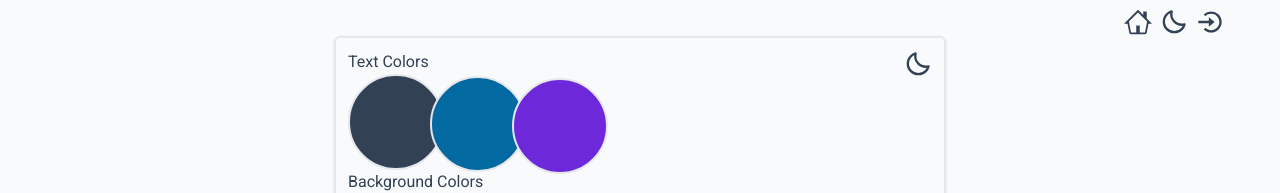
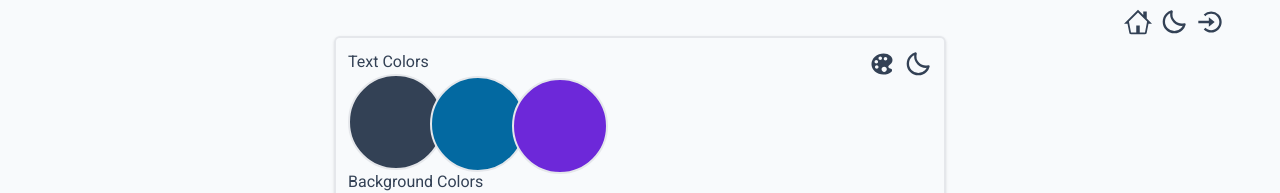
Before and after one commit to GlennStreetman/Blog, a Next.js app: page /styleGuide in a window 1280 px wide. Shown: the top 193 px of the page. Built offline with nearby package versions, Linux system fonts and the light colour scheme; no server answers.

Commit message:
fixed links and refresh bug

```diff
--- a/pages/colors.tsx
+++ b/pages/colors.tsx
@@ -6,14 +6,15 @@ import HomeButton from "../components/HomeButton";
 import Link from "next/link";
 import { GiCancel } from "react-icons/gi";
 import { AiOutlineEye } from "react-icons/ai";
-
-import dynamic from "next/dynamic";
-const DarkModeButton = dynamic(() => import("../components/darkModeButton"), { ssr: false });
+import UserPrefs from "../components/userPrefs";
+import DarkModeButton from "../components/darkModeButton";
+import { useRouter } from "next/router";
 
 function colors() {
     const [editCategory, setEditCategory] = useState("primaryText");
     const [editColor, setEditColor] = useState("");
     const [reset, setReset] = useState(1); //set to rerender page
+    const router = useRouter();
 
     useEffect(() => {
         if (localStorage.siteDarkMode === "true" || (!("siteDarkMode" in localStorage) && window.matchMedia("(prefers-color-scheme: dark)").matches)) {
@@ -79,6 +80,9 @@ function colors() {
         delete localStorage.textAccentL;
         delete localStorage.highlightStrongL;
         delete localStorage.highlightWeakL;
+        setEditCategory("primaryText");
+        setEditColor("");
+        router.push("/colors");
     }
 
     function setCustomColor(color) {
@@ -285,7 +289,7 @@ function colors() {
         const row = Object.entries(val).map(([key2, val]) => {
             return (
                 <div
-                    key={key2}
+                    key={`${key2}${reset}`}
                     className={`flex flex-col p-2 hover:bg-strong rounded-md ${val === editColor ? "border-red-700 border-4" : ""}`}
                     onClick={() => {
                         setCustomColor(val);
@@ -299,7 +303,7 @@ function colors() {
         });
 
         return (
-            <div key={key1} className="grid grid-cols-12">
+            <div key={`${key1}${reset}`} className="grid grid-cols-12">
                 <div className="col-span-1 text-primary m-auto">{key1}</div>
                 <div className="col-span-11">
                     <div className="flex">{row}</div>
@@ -310,6 +314,7 @@ function colors() {
 
     return (
         <>
+            <UserPrefs />
             <div className={`min-h-screen bg-primary content-center grid grid-cols-12 `}>
                 <div className="col-span-1" />
                 <div className="col-span-10 m-auto">{selectionGrid}</div>
--- a/pages/styleGuide.tsx
+++ b/pages/styleGuide.tsx
@@ -14,7 +14,8 @@ function styleGuide() {
                         <div className="flex flex-col shadow rounded-md border-2 relative p-3 gap-2">
                             <ColorPallet />
                             <div className="flex absolute top-0 right-0 p-3 gap-2">
-                                <div>
+                                <div className="flex gap-2">
+                                    <Thembutton />
                                     <DarkModeButton />
                                 </div>
                             </div>
```
